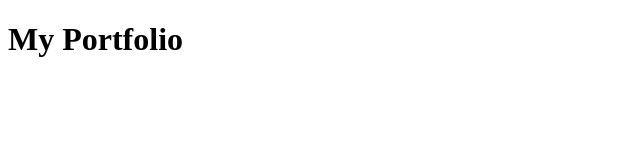
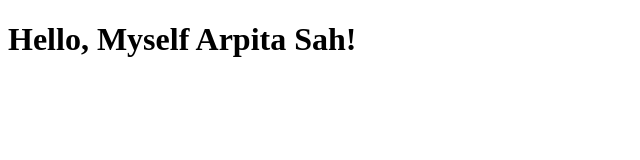
Before and after one commit to arpita-sah/arpita-sah.github.io, a plain HTML site: page index.html in a window 1280 px wide. Shown: the whole page, without its empty margins (0-640 px from the left). Drawn offline with Linux system fonts and the light colour scheme.

Commit message:
Update index.html

```diff
--- a/index.html
+++ b/index.html
@@ -6,6 +6,6 @@
     <title>Portfolio</title>
   </head>
   <body>
-    <h1>My Portfolio</h1>
+    <h1>Hello, Myself Arpita Sah!</h1>
   </body>
 </html>
```
